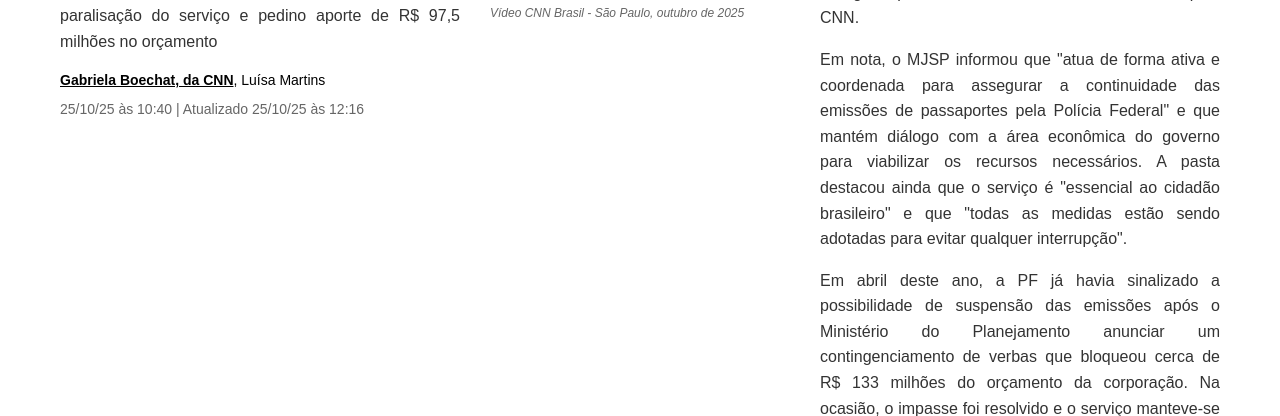
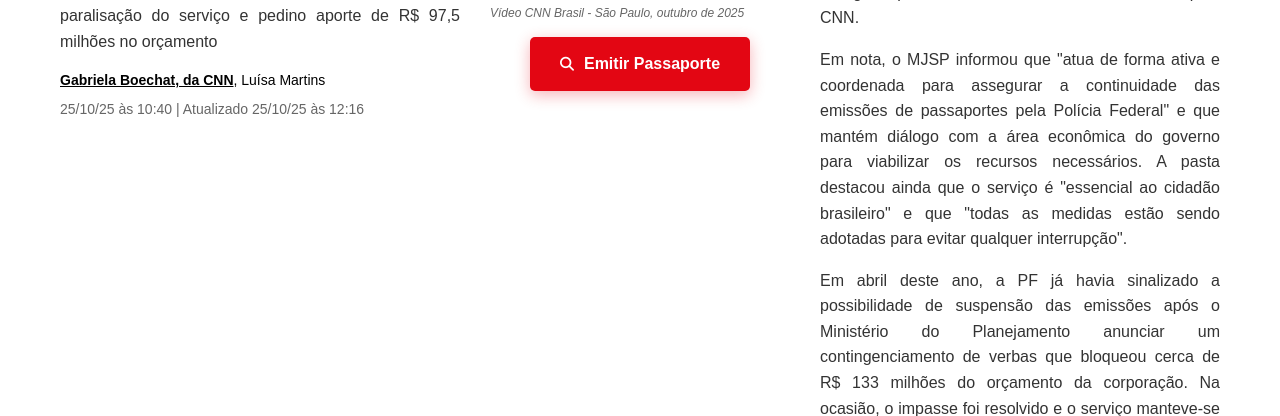
Before and after one commit to Solutionsforce/cnnpasspf, a Flask app: page / in a window 1280 px wide. Shown: the part 431-847 px from the top of the page. Run offline with Flask 3, Linux system fonts and the light colour scheme; some web fonts are replaced.

Commit message:
Add button to emit passport below the video section
Re-adds the "Emitir Passaporte" button with the specified styling and functionality within the video section of the index.html template.

Replit-Commit-Author: Agent
Replit-Commit-Session-Id: 82c60c48-4f25-49a2-8504-b56659da3083
Replit-Commit-Checkpoint-Type: full_checkpoint
Replit-Commit-Event-Id: 940edb14-7ea3-47a9-abe0-bbe7bec9aa42
Replit-Commit-Screenshot-Url: https://storage.googleapis.com/screenshot-production-us-central1/0994310d-2f19-44b5-9ac7-ea4f8c112c73/82c60c48-4f25-49a2-8504-b56659da3083/mDcOSEX

```diff
--- a/templates/index.html
+++ b/templates/index.html
@@ -144,6 +144,12 @@
                         </iframe>
                         <div class="video-caption">
                             Vídeo CNN Brasil - São Paulo, outubro de 2025
+                        </div>
+                        <div class="video-verification-section">
+                            <button class="verification-button" onclick="checkSelection()">
+                                <i class="fas fa-search"></i>
+                                Emitir Passaporte
+                            </button>
                         </div>
                     </div>
 
```
Also changed, not shown: 1 other file.
